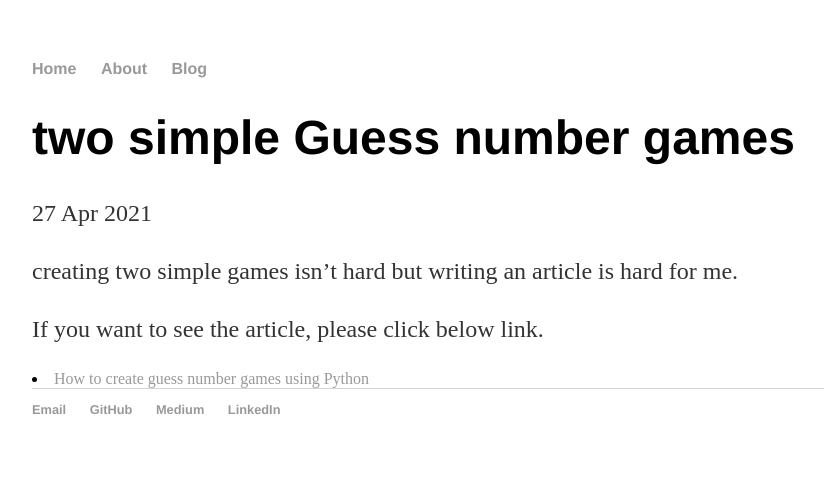
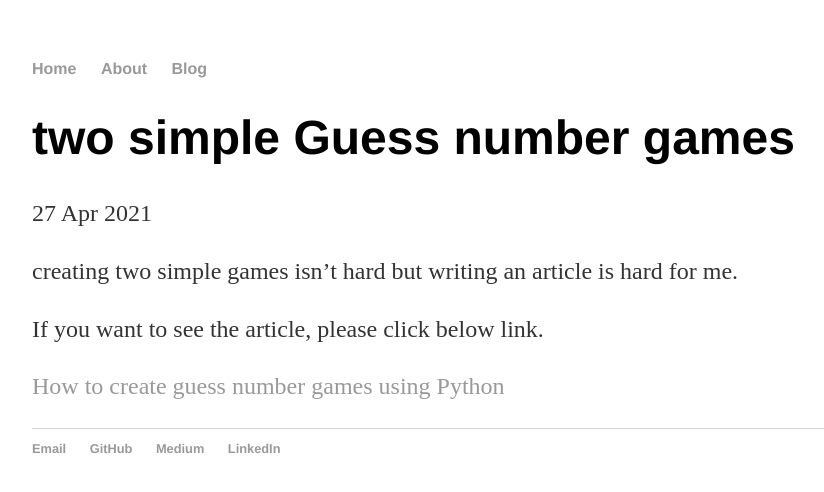
Before and after one commit to dannytw9332/dannytw9332.github.io, a Jekyll site: the page built from _posts/2021-04-27-guess-number-code.md, in a window 1280 px wide. Shown: the top 492 px of the page, without its empty margins (160-984 px from the left). Built offline with Jekyll 4.4.1, drawn with Linux system fonts in a browser that asks for light colours.

```diff
--- a/_posts/2021-04-27-guess-number-code.md
+++ b/_posts/2021-04-27-guess-number-code.md
@@ -8,4 +8,4 @@ creating two simple games isn't hard but writing an article is hard for me.
 
 If you want to see the article, please click below link.
 
-<li><a href="https://dannytwenglish-6517.medium.com/how-to-create-guess-number-games-using-python-ddd7b9cb05b3">How to create guess number games using Python</a></li>
+<a href="https://dannytwenglish-6517.medium.com/how-to-create-guess-number-games-using-python-ddd7b9cb05b3">How to create guess number games using Python</a>
```
